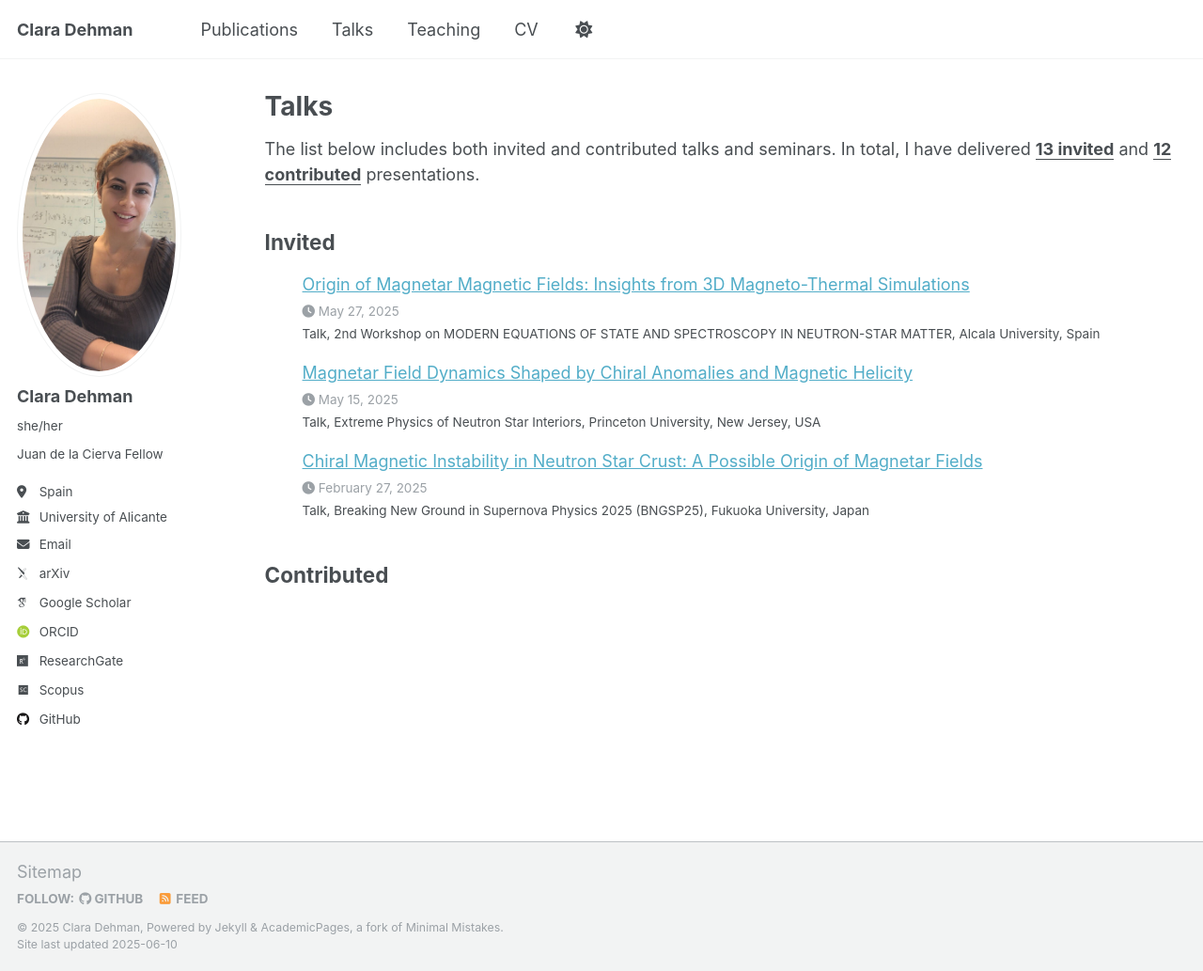
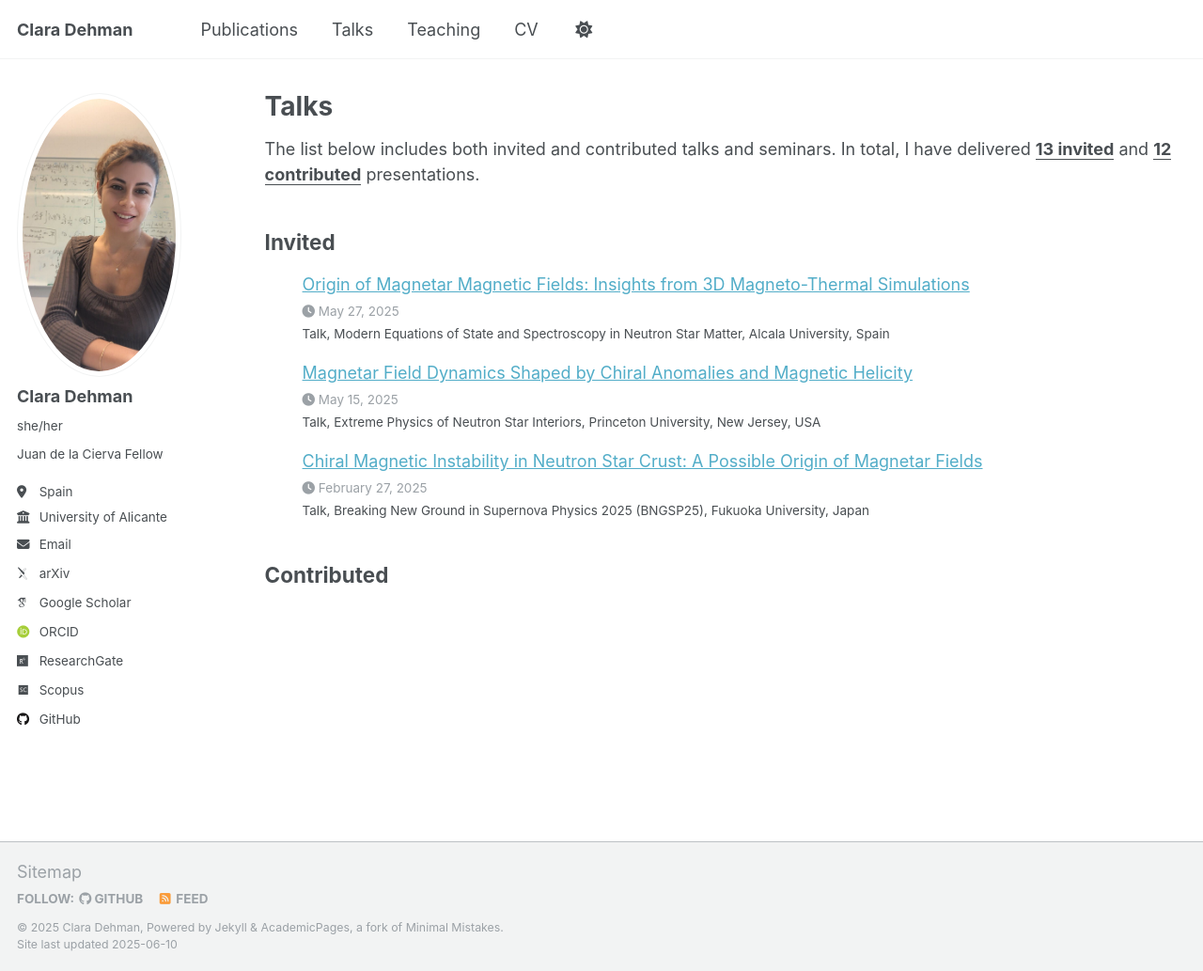
Before and after one commit to ClaraDehman/ClaraDehman.github.io, a Jekyll site: the page built from _pages/talks.html, in a window 1280 px wide and 1033 px high. Shown: the whole window at 94% size. Built offline with Jekyll 4.4.1, drawn with Linux system fonts in a browser that asks for light colours; some web fonts are replaced.

Commit message:
Update Alcala2025.md

```diff
--- a/_talks/Alcala2025.md
+++ b/_talks/Alcala2025.md
@@ -2,7 +2,7 @@
 title: "Origin of Magnetar Magnetic Fields: Insights from 3D Magneto-Thermal Simulations"
 date: 2025-05-27
 type: "Talk"
-venue: "2nd Workshop on MODERN EQUATIONS OF STATE AND SPECTROSCOPY IN NEUTRON-STAR MATTER, Alcala University, Spain"
+venue: "Modern Equations of State and Spectroscopy in Neutron Star Matter, Alcala University, Spain"
 category: invited
 collection: talks
 ---
```
